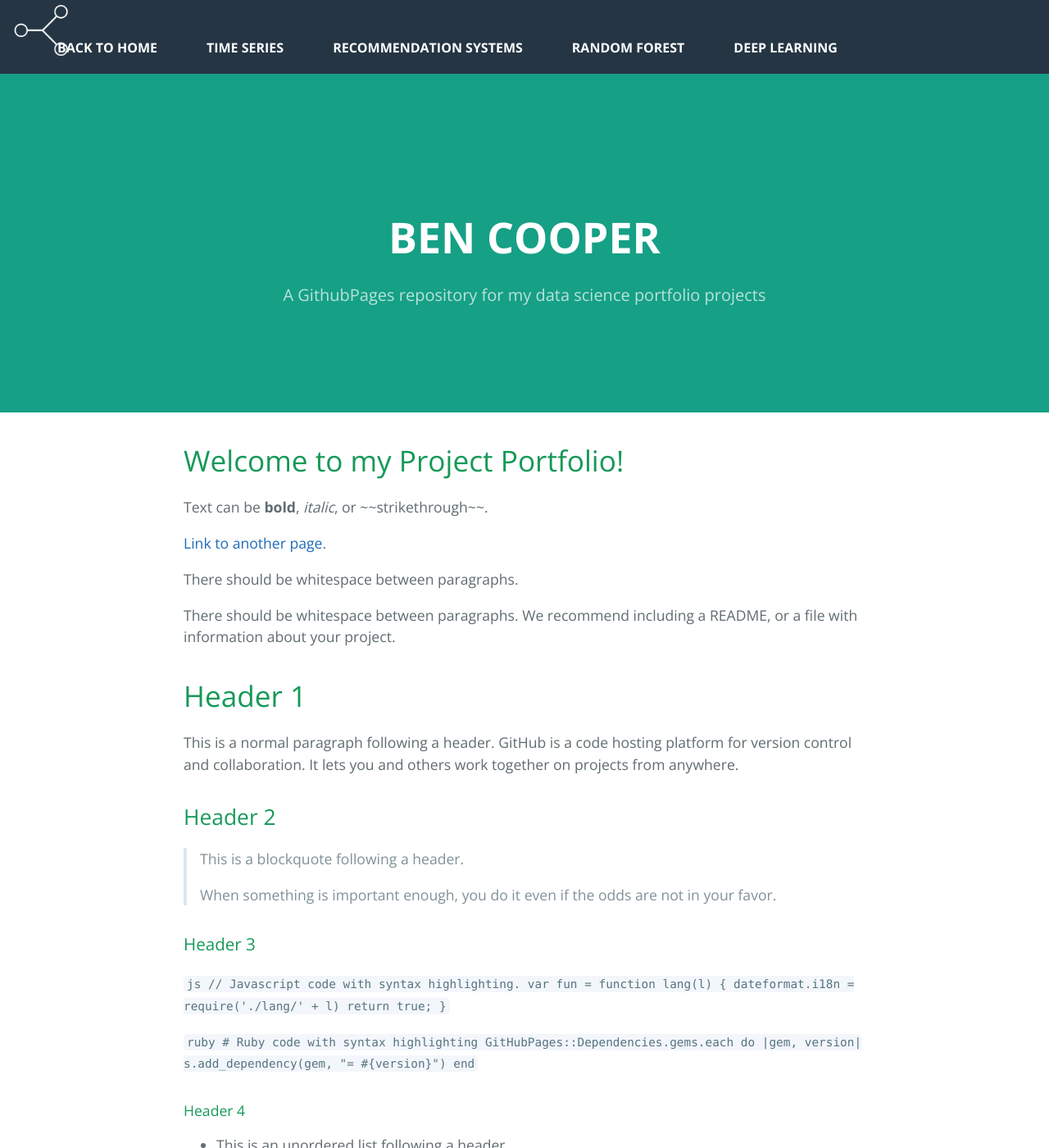
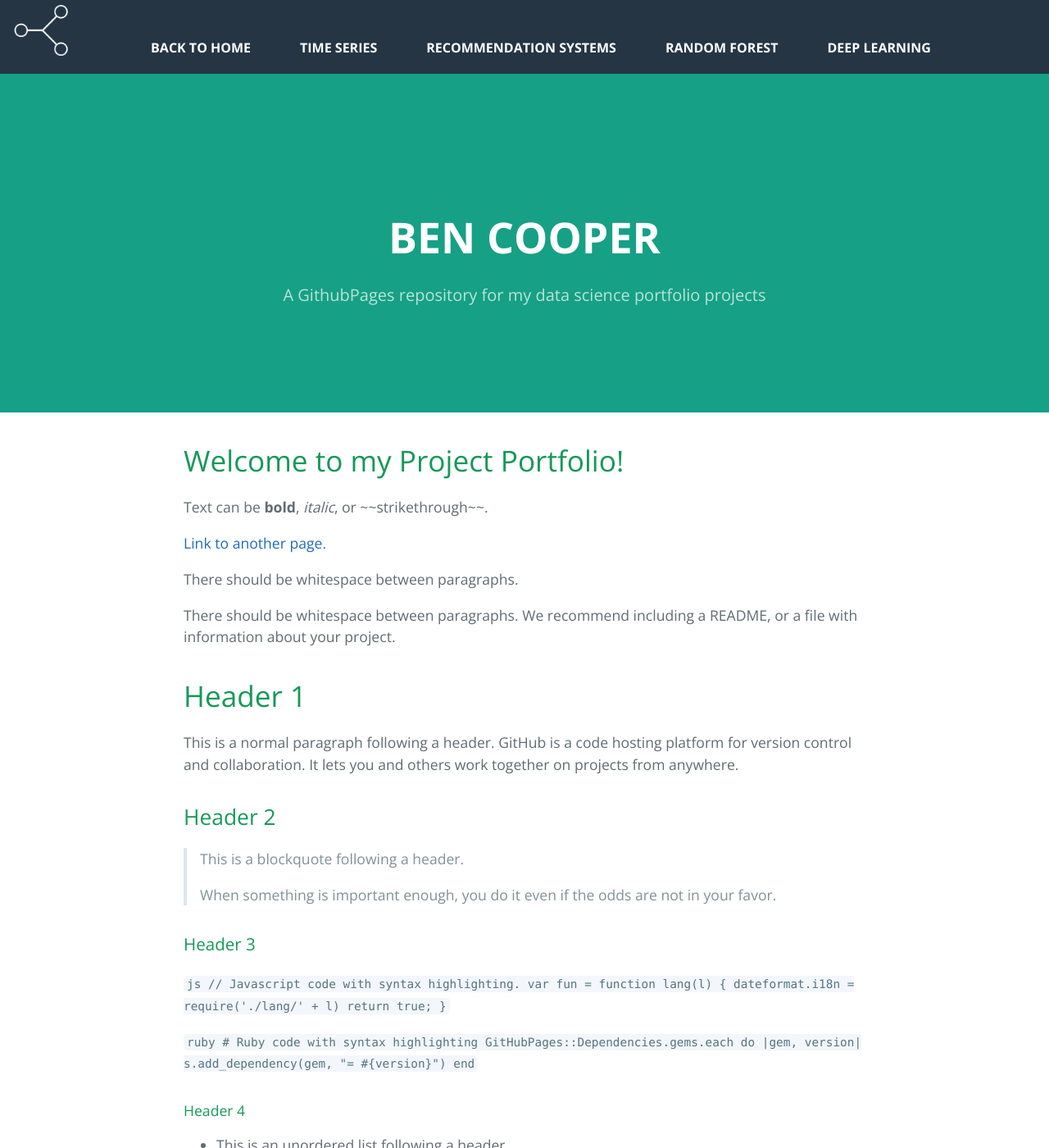
Before and after one commit to benjamin-j-cooper/benjamin-j-cooper.github.io, a Jekyll site: the page built from docs/index.md, in a window 1280 px wide and 1400 px high. Shown: the whole window at 82% size. Built offline with Jekyll 4.4.1, drawn with Linux system fonts in a browser that asks for light colours.

Commit message:
troubleshooting mobile compatability

```diff
--- a/docs/_sass/jekyll-theme-cayman.scss
+++ b/docs/_sass/jekyll-theme-cayman.scss
@@ -471,12 +471,13 @@ a {
 @include large {
   .nav {
     width: 100%;
+    display: flex;
     justify-content: center;
     position: fixed;
     flex-wrap: wrap;
     top: 0;
      /*!
-    display: flex;
+
     background-color: #253544;
     max-height: none;
     top: 0;
```
